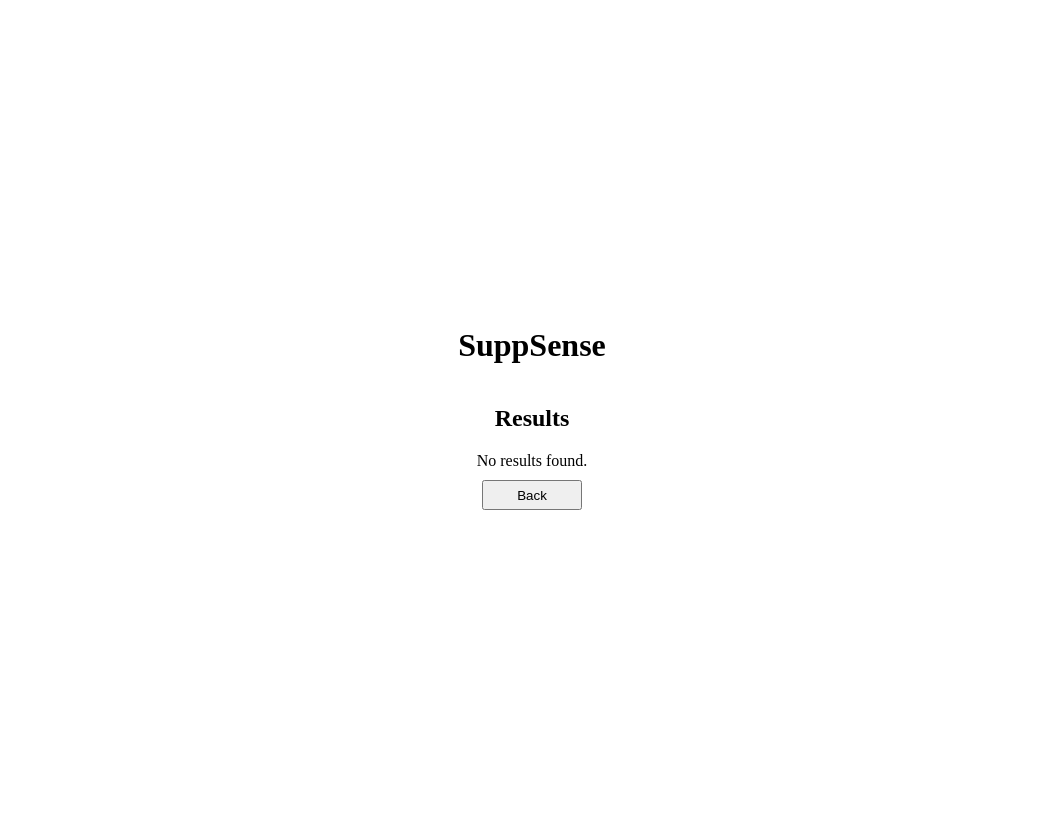
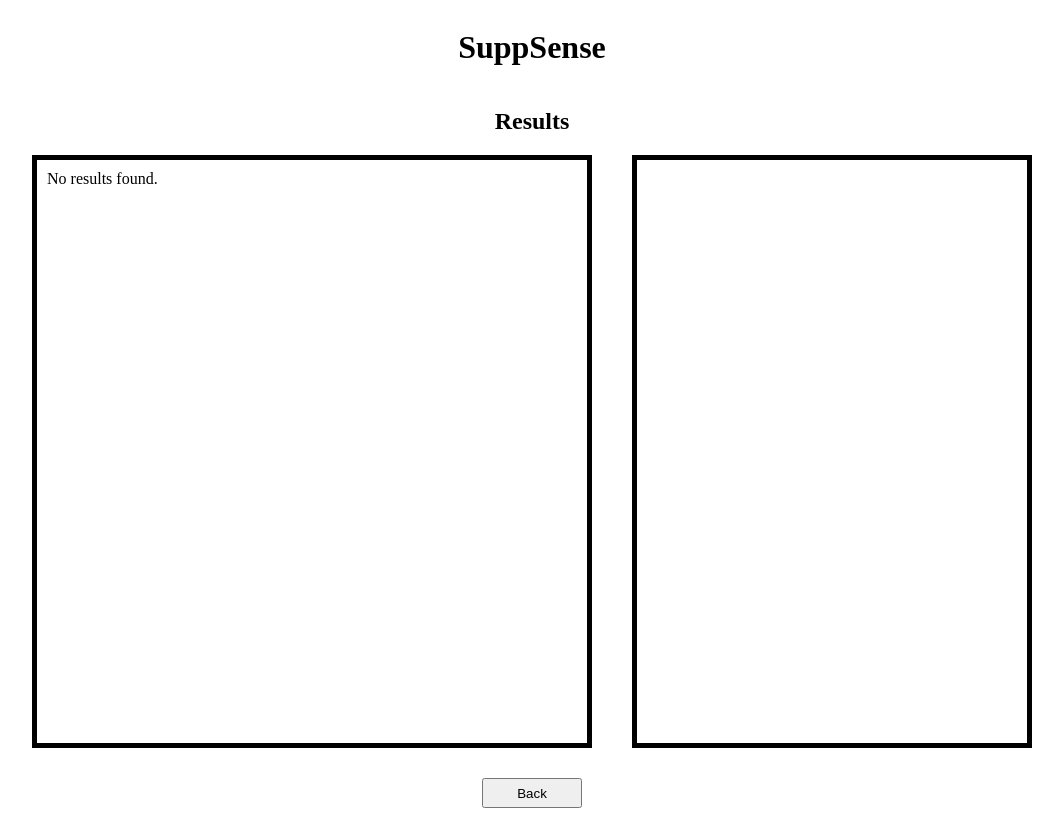
Before and after one commit to ds526-student/samSuppSense, a website: page Frontend/results.html in a window 1280 px wide. Shown: the whole page, without its empty margins (108-1171 px from the left). Drawn offline with Linux system fonts and the light colour scheme.

Commit message:
saving commit

```diff
--- a/Frontend/results.html
+++ b/Frontend/results.html
@@ -6,12 +6,53 @@
         <title>SuppSense</title>
     </head>
     <body>
-        <div style="display: flex; flex-direction: column; justify-content: center; align-items: center; height: 100vh;">
+        <div style="display: flex; flex-direction: column; align-items: center; height: 100vh; justify-content: center;">
             <h1>SuppSense</h1>
             <h2>Results</h2>
-            <div id="results">
+            <div style="
+                display: flex;
+                flex-direction: row;
+                gap: 40px;
+                max-width: 90vw;
+                width: clamp(600px, 80%, 1000px);
+                align-items: flex-start;
+                flex-wrap: wrap;
+                justify-content: center;
+                height: 75vh;
+            ">
+                <div id="results" style="
+                flex: 1;
+                overflow-y: auto;
+                border: 5px solid black;
+                padding: 10px;
+                box-sizing: border-box;
+                min-width: 300px;
+                height: 100%;">
+
+
+                </div>
+
+                <div id="textbox" style="
+                    border: 5px solid black;
+                    padding: 20px;
+                    flex: 1;
+                    min-width: 250px;
+                    max-width: 400px;
+                    height: 100%;
+                    overflow-y: auto;
+                    box-sizing: border-box;
+                ">
+                    <div id="infoText" style="
+                    white-space: pre-wrap;
+                    overflow-y: auto;
+                    height: 100%;
+                    "></div>
+                </div>
             </div>
-            <button id="back" style="width: 100px; height: 30px; margin-top: 10px;" onclick="window.location.href='index.html';">Back</button>
+
+            <button id="back" style="width: 100px; height: 30px; margin-top: 30px;" onclick="window.location.href='index.html';">
+                Back
+            </button>
         </div>
         <script src="results.js"></script>
     </body>
```
Also changed, not shown: Backend/Server/openAi.js (+25 -33 lines).
